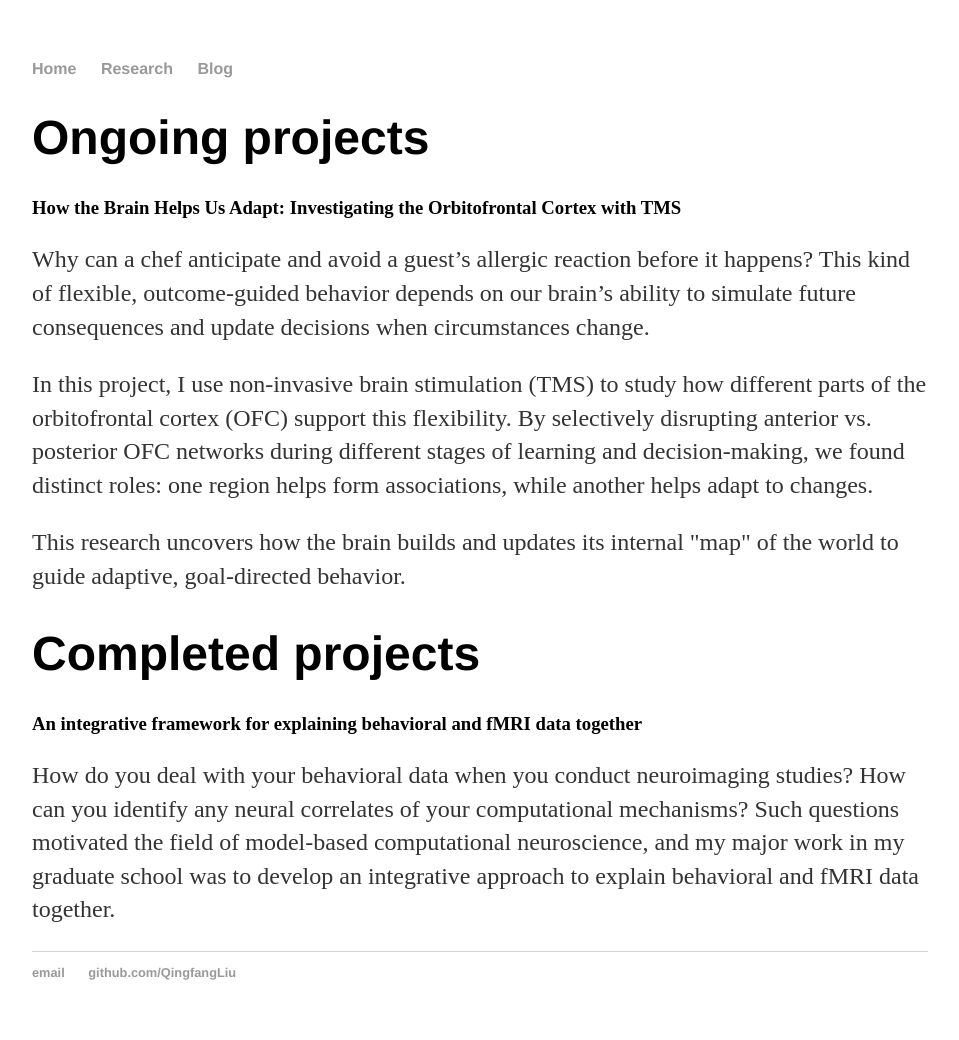
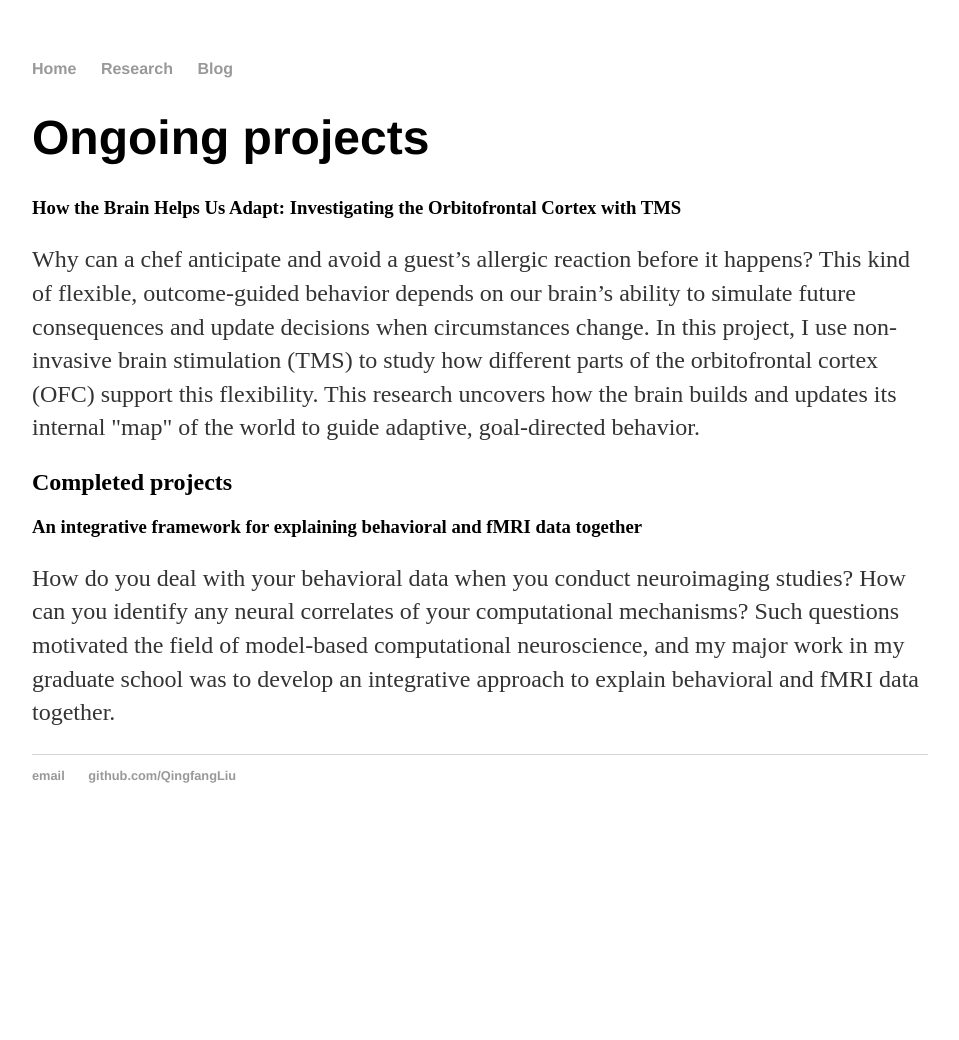
Before and after one commit to QingfangLiu/qingfangliu.github.io, a Jekyll site: the page built from Research/index.html, in a window 1280 px wide. Shown: the whole page, without its empty margins (160-1119 px from the left). Built offline with Jekyll 4.4.1, drawn with Linux system fonts in a browser that asks for light colours; after the commit the page ends 900 px from its top, so only the background shows below that.

Commit message:
update self intro

```diff
--- a/Research/index.html
+++ b/Research/index.html
@@ -10,18 +10,11 @@ title: Research
 
 <h3>How the Brain Helps Us Adapt: Investigating the Orbitofrontal Cortex with TMS</h3>
 <p>
-Why can a chef anticipate and avoid a guest’s allergic reaction before it happens? This kind of flexible, outcome-guided behavior depends on our brain’s ability to simulate future consequences and update decisions when circumstances change.
-</p>
-<p>
-In this project, I use non-invasive brain stimulation (TMS) to study how different parts of the orbitofrontal cortex (OFC) support this flexibility. By selectively disrupting anterior vs. posterior OFC networks during different stages of learning and decision-making, we found distinct roles: one region helps form associations, while another helps adapt to changes.
-</p>
-<p>
-This research uncovers how the brain builds and updates its internal "map" of the world to guide adaptive, goal-directed behavior.
+Why can a chef anticipate and avoid a guest’s allergic reaction before it happens? This kind of flexible, outcome-guided behavior depends on our brain’s ability to simulate future consequences and update decisions when circumstances change. In this project, I use non-invasive brain stimulation (TMS) to study how different parts of the orbitofrontal cortex (OFC) support this flexibility. This research uncovers how the brain builds and updates its internal "map" of the world to guide adaptive, goal-directed behavior.
 </p>
 
 
-
-	<h1>Completed projects</h1>
+	<h2>Completed projects</h2>
 	<h3> An integrative framework for explaining behavioral and fMRI data together </h3>
 
 
```
